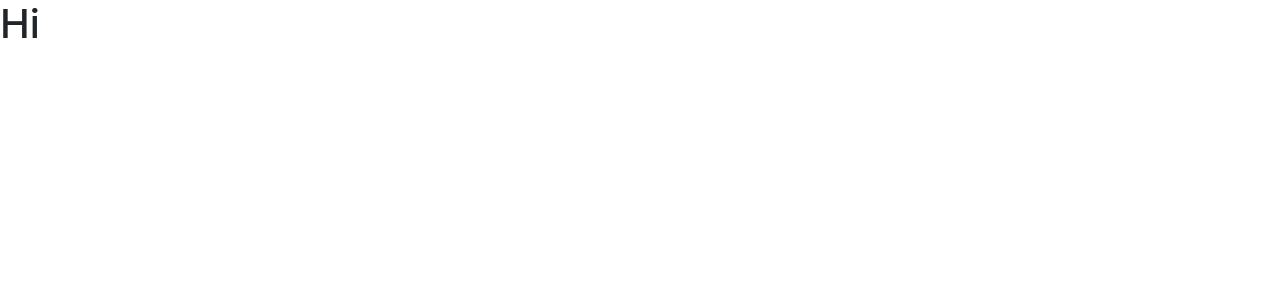
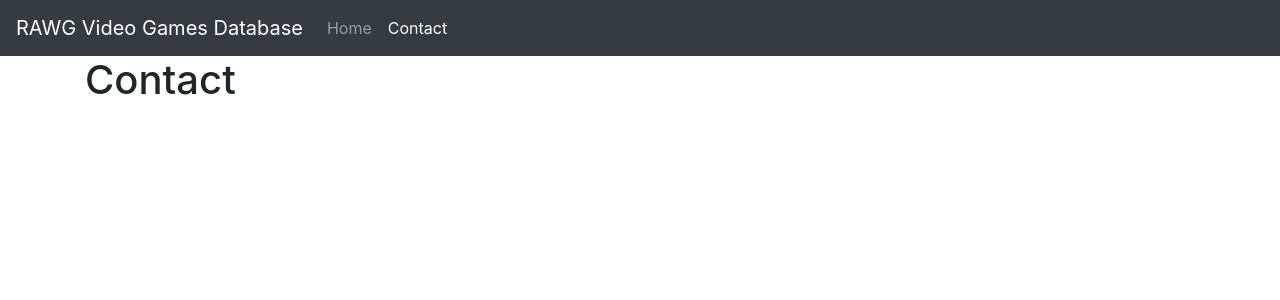
Before and after one commit to mie91/marie-berger-js-frameworks-ca, a React (Create React App) app: page /contact in a window 1280 px wide. Shown: the top 300 px of the page. Built offline with nearby package versions, Linux system fonts and the light colour scheme.

Commit message:
Added Home, Contact and Router function

```diff
--- a/package.json
+++ b/package.json
@@ -10,6 +10,7 @@
     "react": "^16.13.1",
     "react-bootstrap": "^1.0.0",
     "react-dom": "^16.13.1",
+    "react-router-dom": "^5.1.2",
     "react-scripts": "3.4.1"
   },
   "scripts": {
--- a/src/App.js
+++ b/src/App.js
@@ -1,12 +1,13 @@
 import React from 'react';
 import 'bootstrap/dist/css/bootstrap.min.css';
 import './App.css';
+import Navigation from "./components/layout/Navigation";
 
 function App() {
   return (
-    <div>
-      <h1>Hi</h1>
-    </div>
+    <>
+    <Navigation></Navigation>
+    </>
   );
 }
 
--- /dev/null
+++ b/src/components/contact/Contact.js
@@ -0,0 +1,12 @@
+import React from 'react';
+
+export function Contact() {
+    return ( <
+        >
+        <
+        h1 > Contact < /h1> <
+        />
+    );
+}
+
+export default Contact;
--- /dev/null
+++ b/src/components/home/Home.js
@@ -0,0 +1,11 @@
+import React from 'react';
+
+export function Home() {
+    return (
+        <>
+        <h1>Home</h1>
+        </>
+    );
+}
+
+export default Home;
--- /dev/null
+++ b/src/components/layout/Navigation.js
@@ -0,0 +1,43 @@
+import React from "react";
+import Navbar from "react-bootstrap/Navbar";
+import Nav from "react-bootstrap/Nav";
+import {
+  BrowserRouter as Router,
+  Switch,
+  Route,
+  NavLink
+} from "react-router-dom";
+import Container from "react-bootstrap/Container";
+import Home from "../home/Home";
+import Contact from "../contact/Contact";
+
+function Navigation() {
+    return (
+      <Router>
+        <Navbar bg="dark" variant="dark" expand="lg">
+          <NavLink to="/" exact>
+            <Navbar.Brand>RAWG Video Games Database</Navbar.Brand>
+          </NavLink>
+          <Navbar.Toggle aria-controls="basic-navbar-nav" />
+          <Navbar.Collapse id="basic-navbar-nav">
+            <Nav className="mr-auto">
+              <NavLink to="/" exact className="nav-link">
+                Home
+              </NavLink>
+              <NavLink to="/contact" className="nav-link">
+                Contact
+              </NavLink>
+            </Nav>
+          </Navbar.Collapse>
+        </Navbar>
+        <Container>
+          <Switch>
+            <Route path="/" exact component={Home} />
+            <Route path="/contact" component={Contact} />
+          </Switch>
+        </Container>
+      </Router>
+    );
+}
+
+export default Navigation;
```
Also changed, not shown: 1 other file (tests, documents, lock files or other folders).
